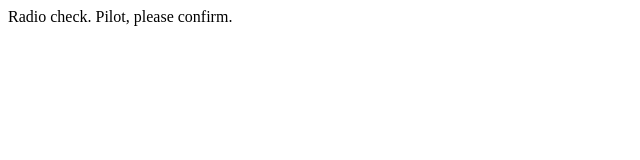
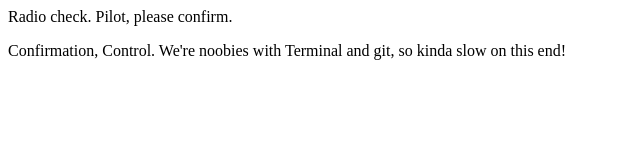
Before and after one commit to Buzzbee98/communication-log, a plain HTML site: page index.html in a window 1280 px wide. Shown: the whole page, without its empty margins (0-640 px from the left). Drawn offline with Linux system fonts and the light colour scheme.

Commit message:
My first message

```diff
--- a/index.html
+++ b/index.html
@@ -1,5 +1,8 @@
 <html>
+
 <body>
    <p>Radio check. Pilot, please confirm.</p>
+   <p>Confirmation, Control. We're noobies with Terminal and git, so kinda slow on this end!</p>
 </body>
+
 </html>
```
